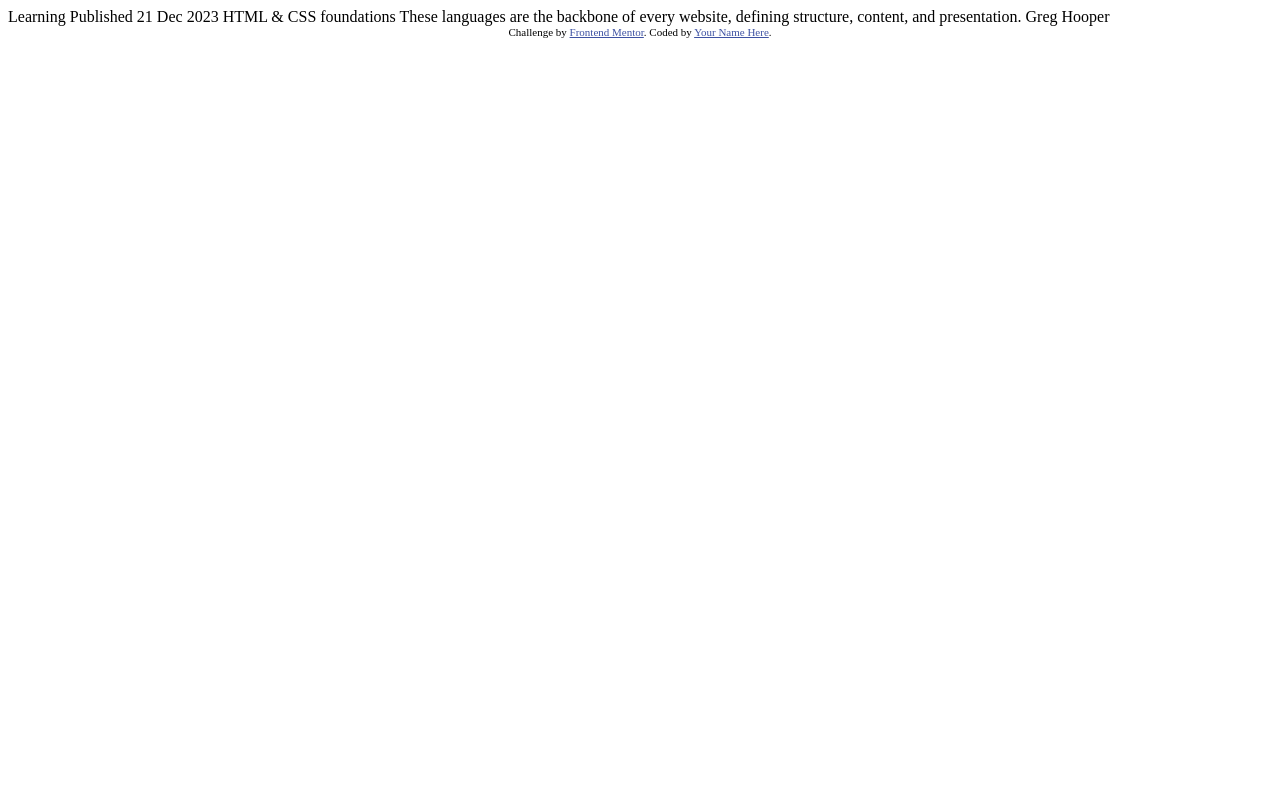
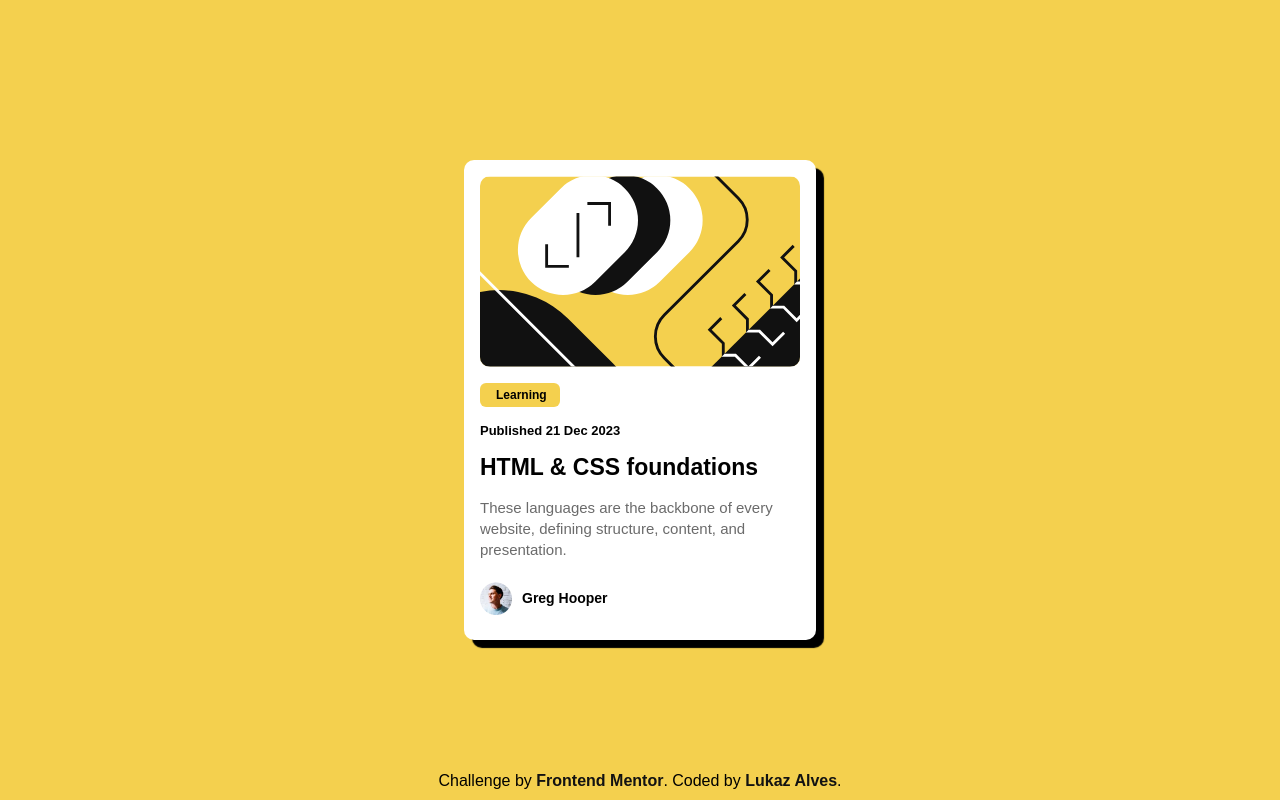
Before and after one commit to lukaz-alves/card-main, a plain HTML site: page index.html in a window 1280 px wide. Drawn offline with Linux system fonts and the light colour scheme.

Commit message:
mini projeto card main

```diff
--- /dev/null
+++ b/assets/style/style.css
@@ -0,0 +1,106 @@
+* {
+    margin: 0;
+    padding: 0;
+    box-sizing: border-box;
+}
+
+@font-face {
+    font-family: 'figtree';
+    src: url('../fonts/Figtree-Italic-VariableFont_wght.ttf') format('ttf'),
+         url('../fonts/Figtree-VariableFont_wght.ttf') format('ttf'),
+         url('../fonts/static/Figtree-Medium.ttf') format('ttf'),
+         url('../fonts/static/Figtree-ExtraBold.ttf') format('ttf');
+    font-weight: 500, 800;
+}
+
+:root {
+    --cor-de-fundo: hsl(47, 88%, 63%);
+    --cor-do-card: hsl(0, 0%, 100%);
+    --cor-de-destaque: hsl(0, 0%, 7%);
+    --cor-do-texto: hsl(0, 0%, 42%);
+}
+
+body {
+    background-color: var(--cor-de-fundo);
+    font-family: 'figtree', sans-serif;
+    height: 100vh;
+    display: flex;
+    justify-content: center;
+    align-items: center;
+    flex-direction: column;
+}
+
+main#card {
+    height: 30em;
+    width: 22em;
+    background-color: var(--cor-do-card);
+    border-radius: 10px;
+    box-shadow: 8px 8px 1px black;
+}
+
+main>img.img-card {
+    width: 20em;
+    border-radius: 10px;
+    margin: 16px 16px 12px 16px;
+}
+
+main>h1 {
+    font-size: 12px;
+    font-weight: 800;
+    width: 80px;
+    background-color: var(--cor-de-fundo);
+    border-radius: 6px;
+    margin-left: 16px;
+    padding: 5px;
+    text-indent: 11px;
+}
+
+main>p.data {
+    margin: 16px;
+    font-size: 13px;
+    font-weight: 600;
+}
+
+main>h2 {
+    margin: 0px 16px 10px 16px;
+    font-size: 23px;
+}
+
+main>h2:hover {
+    color: var(--cor-de-fundo);
+    cursor: pointer;
+    transition: 0.5s;
+}
+
+main>p.texto {
+    margin: 16px;
+    font-size: 15px;
+    color: var(--cor-do-texto);
+    line-height: 21px;
+}
+
+main>img.foto-perfil {
+    width: 2em;
+    float: left;
+    margin-left: 16px;
+    margin-top: 6px;
+}
+
+main>span.nome {
+    font-size: 14px;
+    font-weight: 700;
+    float: left;
+    margin-left: 10px;
+    margin-top: 14px;
+}
+
+footer {
+    position: absolute;
+    bottom: 10px;
+}
+
+footer>a {
+    text-decoration: none;
+    font-weight: 600;
+    color: var(--cor-de-destaque);
+}
--- a/index.html
+++ b/index.html
@@ -1,34 +1,26 @@
 <!DOCTYPE html>
-<html lang="en">
+<html lang="pt-br">
 <head>
   <meta charset="UTF-8">
-  <meta name="viewport" content="width=device-width, initial-scale=1.0"> <!-- displays site properly based on user's device -->
-
+  <meta name="viewport" content="width=device-width, initial-scale=1.0">
   <link rel="icon" type="image/png" sizes="32x32" href="./assets/images/favicon-32x32.png">
-
   <title>Frontend Mentor | Blog preview card</title>
-
-  <!-- Feel free to remove these styles or customise in your own stylesheet 👍 -->
-  <style>
-    .attribution { font-size: 11px; text-align: center; }
-    .attribution a { color: hsl(228, 45%, 44%); }
-  </style>
+  <link rel="stylesheet" href="assets/style/style.css">
 </head>
 <body>
+  <main id="card">
+    <img class="img-card" src="assets/images/illustration-article.svg" alt="imagem do card">
+    <h1>Learning</h1>
+    <p class="data">Published 21 Dec 2023</p>
+    <h2>HTML & CSS foundations</h2>
+    <p class="texto">These languages are the backbone of every website, defining structure, content, and presentation.</p>
+    <img class="foto-perfil" src="assets/images/image-avatar.webp" alt="foto perfil">
+    <span class="nome">Greg Hooper</span>
+  </main>
 
-  Learning
-
-  Published 21 Dec 2023
-
-  HTML & CSS foundations
-
-  These languages are the backbone of every website, defining structure, content, and presentation.
-
-  Greg Hooper
-
-  <div class="attribution">
+  <footer>
     Challenge by <a href="https://www.frontendmentor.io?ref=challenge" target="_blank">Frontend Mentor</a>.
-    Coded by <a href="#">Your Name Here</a>.
-  </div>
+    Coded by <a href="https://github.com/lukaz-alves">Lukaz Alves</a>.
+  </footer>
 </body>
 </html>
```
